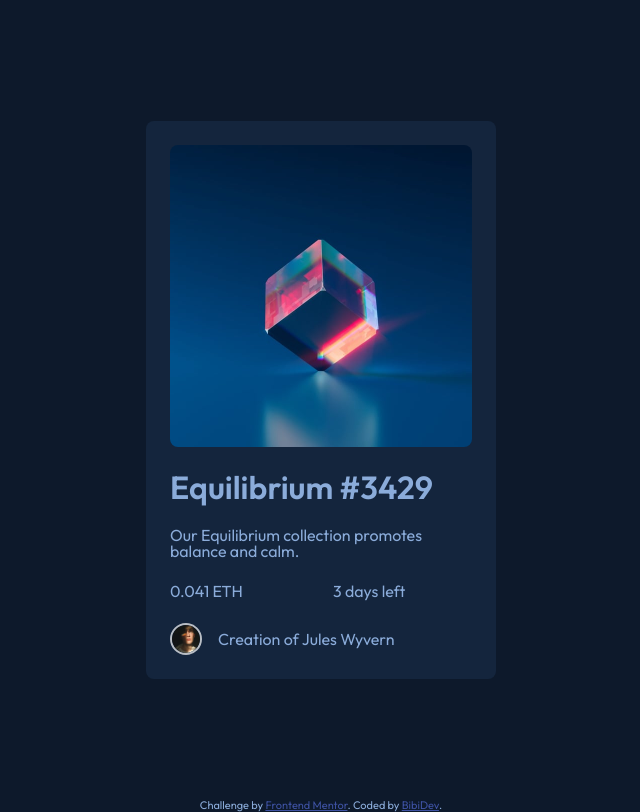
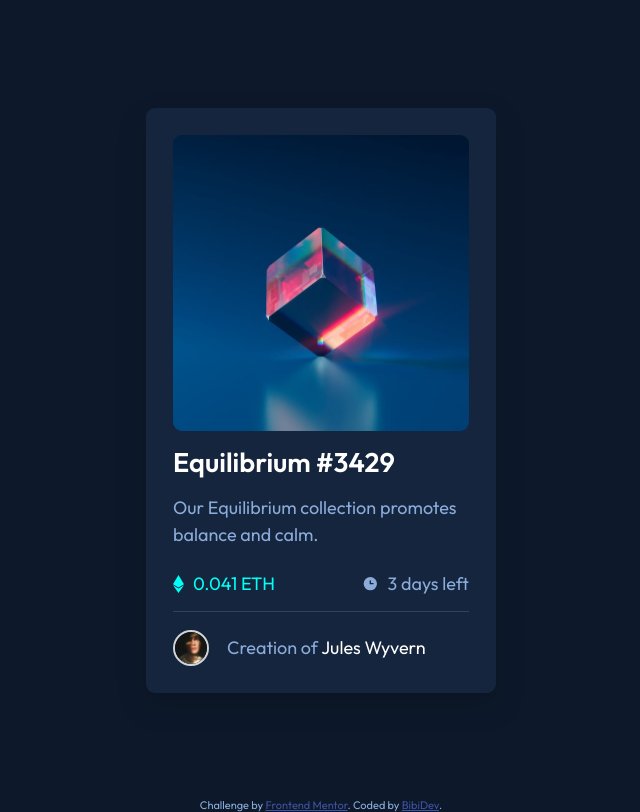
Before and after one commit to PomPoko-lab/NFT-preview-card, a plain HTML site: page index.html in a window 1280 px wide. Shown: the whole page, without its empty margins (319-959 px from the left). Drawn offline with Linux system fonts and the light colour scheme.

Commit message:
format for card footer and icons

```diff
--- a/index.html
+++ b/index.html
@@ -29,11 +29,15 @@
         <img alt="crypto" src="images/image-equilibrium.jpg" />
         <h1>Equilibrium #3429</h1>
         <p>Our Equilibrium collection promotes balance and calm.</p>
-        <div class="ETH-num">0.041 ETH</div>
-        <div class="days-left">3 days left</div>
+        <div class="ETH-num">
+          <img alt="icon of eth" src="images/icon-ethereum.svg" />0.041 ETH
+        </div>
+        <div class="days-left">
+          <img alt="icon of clock" src="images/icon-clock.svg" />3 days left
+        </div>
         <footer>
           <img alt="image of creator" src="images/image-avatar.png" />
-          <p>Creation of Jules Wyvern</p>
+          <p>Creation of <span>Jules Wyvern</span></p>
         </footer>
       </div>
     </main>
--- a/style.css
+++ b/style.css
@@ -11,6 +11,7 @@ body {
   color: hsl(215, 51%, 70%);
   display: flex;
   flex-direction: column;
+  font-size: 18px;
 }
 
 .attribution {
@@ -40,7 +41,8 @@ main {
     "eth-num days-left"
     "footer footer";
   padding: 1.5em;
-  gap: 1.5em;
+  gap: 1em;
+  box-shadow: 0 12px 30px rgba(0, 0, 0, 0.2);
 }
 
 .card,
@@ -56,18 +58,30 @@ main {
 
 .card h1 {
   grid-area: header;
+  font-size: 1.5em;
 }
 
 .card p {
   grid-area: p;
+  line-height: 1.5;
+  margin-bottom: 0.5em;
 }
 
-.card .eth-num {
+.card .ETH-num,
+.card .days-left {
+  display: flex;
+  gap: 0.5em;
+  align-items: center;
+}
+
+.card .ETH-num {
   grid-area: eth-num;
+  color: hsl(178, 100%, 50%);
 }
 
 .card .days-left {
   grid-area: days-left;
+  justify-self: end;
 }
 
 .card footer {
@@ -76,14 +90,28 @@ main {
   display: flex;
   align-items: center;
   gap: 1em;
+  padding: 1em 0 0;
+  border-top: 1px solid hsl(215, 32%, 27%);
 }
 
 footer img {
   height: 2em;
-  border: 2px solid hsla(0, 0%, 100%, 0.7);
+  border: 2px solid hsla(0, 0%, 100%, 0.8);
   border-radius: 100%;
 }
 
-footer p {
-  flex: 1;
+.card footer p {
+  margin-bottom: 0;
+  line-height: 1;
 }
+
+h1,
+span {
+  color: white;
+}
+
+h1:hover,
+span:hover {
+  color: hsl(178, 100%, 50%);
+  cursor: pointer;
+}
```
Also changed, not shown: 1 other file.
